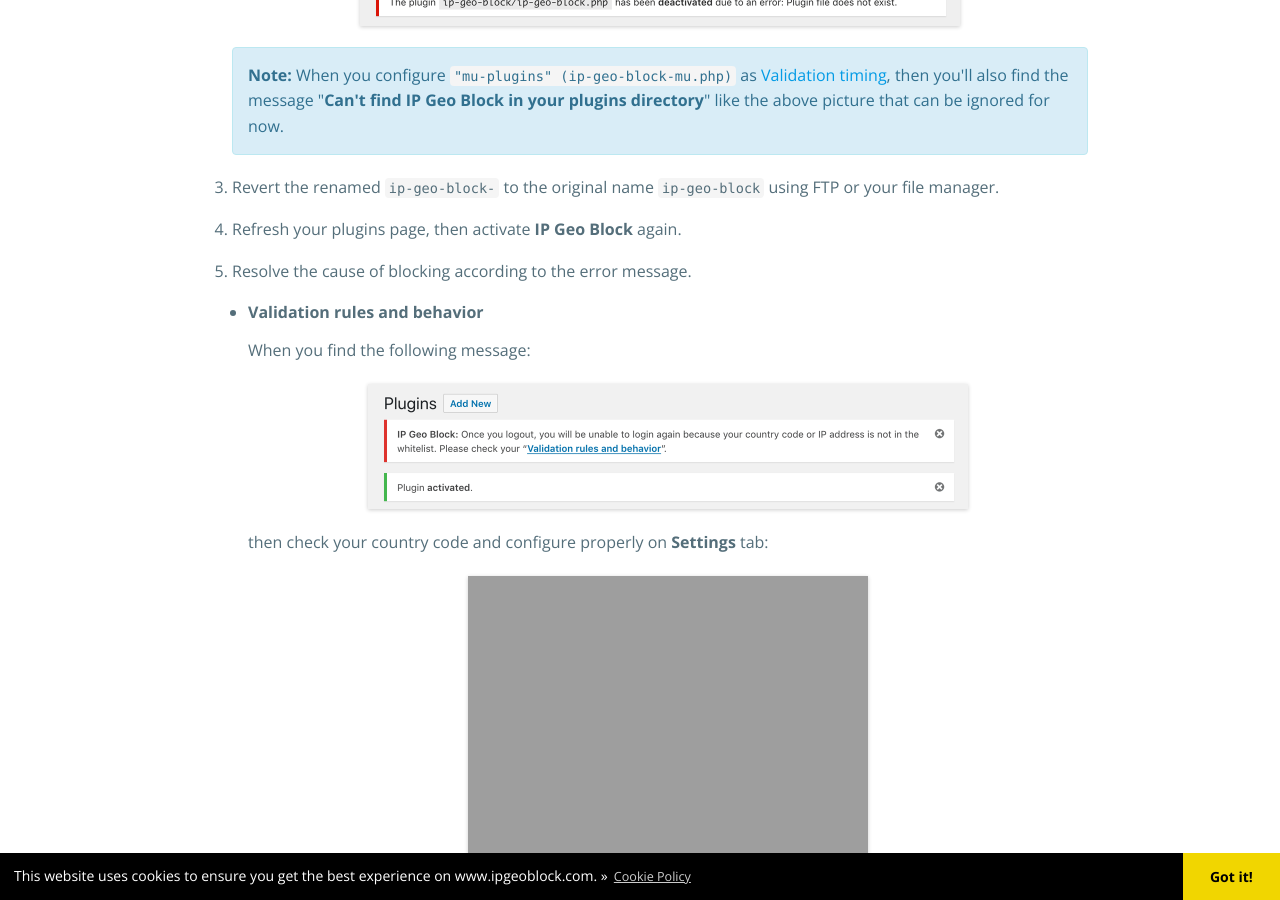
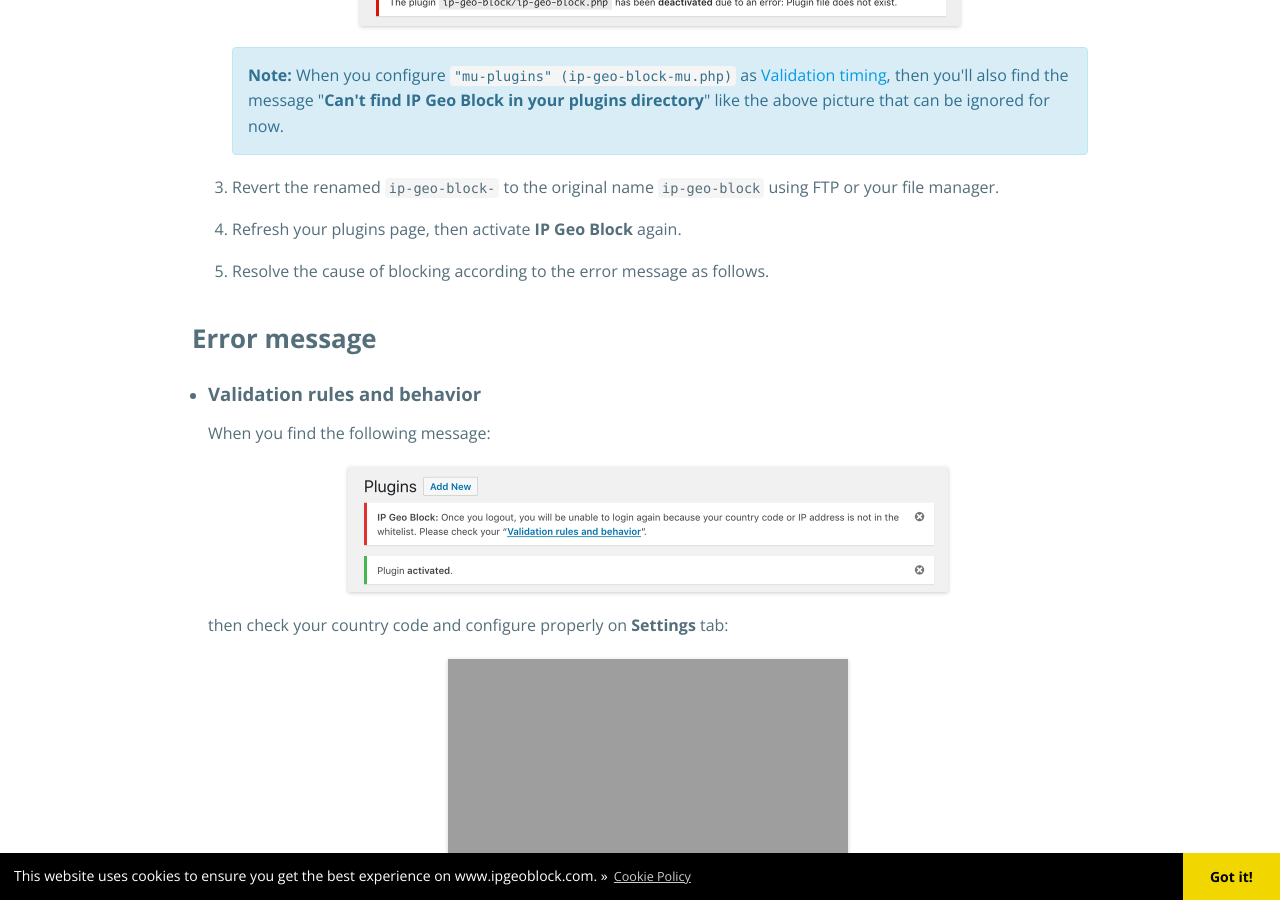
Before and after one commit to tokkonopapa/WordPress-IP-Geo-Block, a Jekyll site: the page built from _codex/02. FAQ/01. Quick recoverry/quick-recovery-from-blockig-on-login-page.md, in a window 1280 px wide and 900 px high, scrolled down 697 px. Built offline with Jekyll 4.4.1, drawn with Linux system fonts in a browser that asks for light colours; some web fonts are replaced.

Commit message:
Update codex.

```diff
--- a/_codex/02. FAQ/01. Quick recoverry/quick-recovery-from-blockig-on-login-page.md
+++ b/_codex/02. FAQ/01. Quick recoverry/quick-recovery-from-blockig-on-login-page.md
@@ -37,39 +37,41 @@
 
 4. Refresh your plugins page, then activate **IP Geo Block** again.
 
-5. Resolve the cause of blocking according to the error message.
+5. Resolve the cause of blocking according to the error message as follows.
 
-    - ###### Validation rules and behavior ######
-      When you find the following message:
-      ![Once you logout...Validation rules and behavior]({{ '/img/2018-12/WarningBlocking.png' | prepend: site.baseurl }}
-       "Once you logout...Validation rules and behavior"
-      )
-      then check your country code and configure properly on **Settings** tab:
-      ![Configure your settings]({{ '/img/2018-12/ConsistencyCountryCode.png' | prepend: site.baseurl }}
-       "Configure your settings"
-      )
-      Or in case your IP address is blacklisted:
-      ![Your IP address is blacklisted]({{ '/img/2018-12/BlacklistedIP.png' | prepend: site.baseurl }}
-       "Your IP address is blacklisted"
-      )
+### Error message ###
 
-    - ###### Statistics in IP address cache ######
-      When you find the following message:
-      ![Once you logout...Statistics in IP address cache]({{ '/img/2018-12/WarningLoginAttempts.png' | prepend: site.baseurl }}
-       "Once you logout...Statistics in IP address cache"
-      )
-      then remove your IP address from the cache on **Statistics** tab:
-      ![Login attempts exceeds the limit]({{ '/img/2018-12/StatisticsIPAddress.png' | prepend: site.baseurl }}
-       "Login attempts exceeds the limit"
-      )
+- ##### Validation rules and behavior #####
+  When you find the following message:
+  ![Once you logout...Validation rules and behavior]({{ '/img/2018-12/WarningBlocking.png' | prepend: site.baseurl }}
+   "Once you logout...Validation rules and behavior"
+  )
+  then check your country code and configure properly on **Settings** tab:
+  ![Configure your settings]({{ '/img/2018-12/ConsistencyCountryCode.png' | prepend: site.baseurl }}
+   "Configure your settings"
+  )
+  Or in case your IP address is blacklisted:
+  ![Your IP address is blacklisted]({{ '/img/2018-12/BlacklistedIP.png' | prepend: site.baseurl }}
+   "Your IP address is blacklisted"
+  )
 
-    - ###### Geolocation API libraries ######
-      When you find the following message:
-      ![Can not load Geolocation API libraries]({{ '/img/2018-12/WarningGeoLibraries.png' | prepend: site.baseurl }}
-       "Can not load Geolocation API libraries"
-      )
-      then please try to deactivate **IP Geo Block** once and re-activate again
-      to re-install Geolocation API libraries on **Plugins** page.
+- ##### Statistics in IP address cache #####
+  When you find the following message:
+  ![Once you logout...Statistics in IP address cache]({{ '/img/2018-12/WarningLoginAttempts.png' | prepend: site.baseurl }}
+   "Once you logout...Statistics in IP address cache"
+  )
+  then remove your IP address from the cache on **Statistics** tab:
+  ![Login attempts exceeds the limit]({{ '/img/2018-12/StatisticsIPAddress.png' | prepend: site.baseurl }}
+   "Login attempts exceeds the limit"
+  )
+
+- ##### Geolocation API libraries #####
+  When you find the following message:
+  ![Can not load Geolocation API libraries]({{ '/img/2018-12/WarningGeoLibraries.png' | prepend: site.baseurl }}
+   "Can not load Geolocation API libraries"
+  )
+  then please try to deactivate **IP Geo Block** once and re-activate again
+  to re-install Geolocation API libraries on **Plugins** page.
 
 [IP-Geo-Block]: https://wordpress.org/plugins/ip-geo-block/ "IP Geo Block &#124; WordPress.org"
 [SupportForum]: https://wordpress.org/support/plugin/ip-geo-block/ "View: Plugin Support &laquo; WordPress.org Forums"
```
